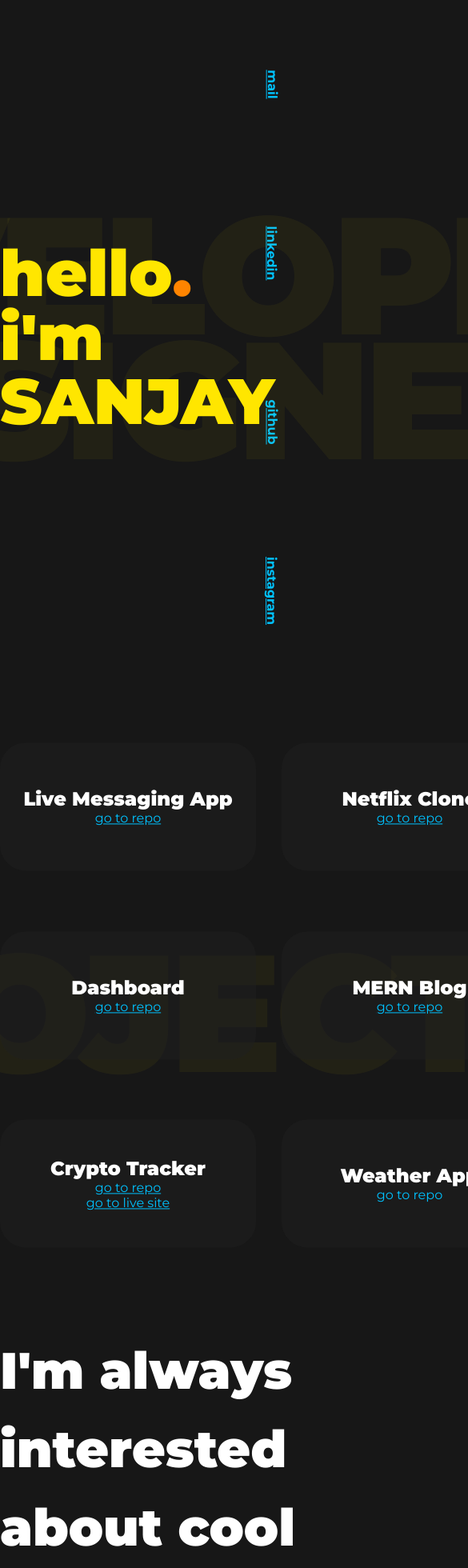
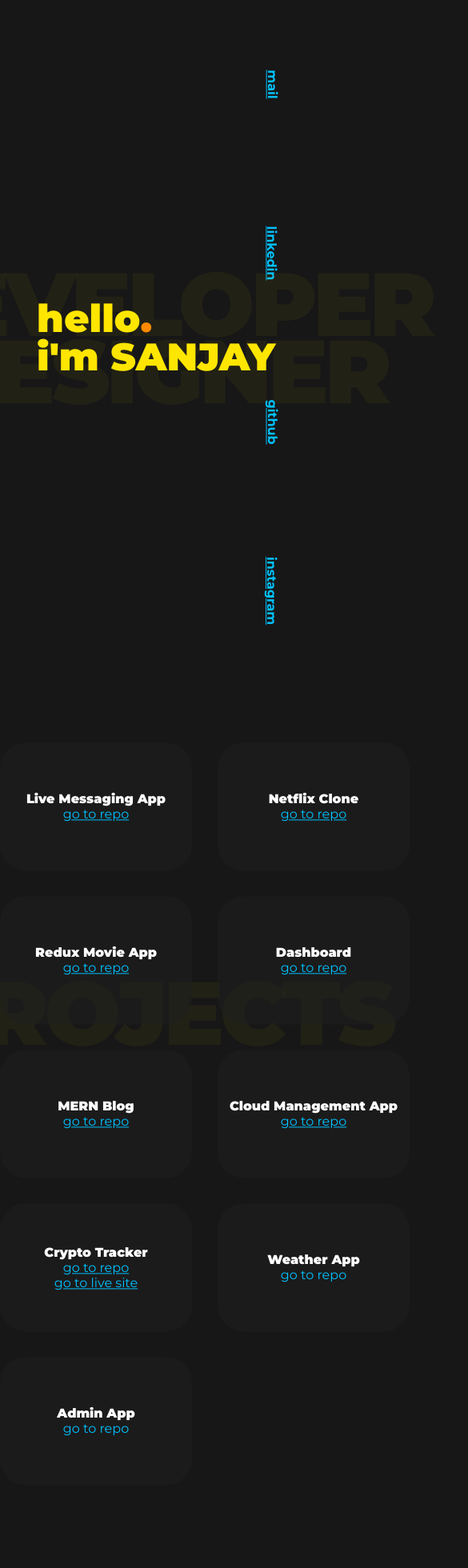
Before and after one commit to cpsanjay/portfolio, a React (Create React App) app: page / in a window 390 px wide. Shown: the top 1960 px of the page at 80% size, 585 px wide, since content can reach past the window. Built offline with nearby package versions, Linux system fonts and the light colour scheme; the HTML template or start-up script is replaced by a standard one.

Commit message:
first commit

```diff
--- a/src/CallToAction/CallToAction.css
+++ b/src/CallToAction/CallToAction.css
@@ -56,3 +56,13 @@
 .cta-btn a:hover {
   text-decoration-line: none;
 }
+
+@media screen and (max-width: 720px) {
+  .cta-main {
+    font-size: 2rem;
+    line-height: 50px;
+  }
+  .cta-btn a {
+    font-size: 3rem;
+  }
+}
--- a/src/Hero/Hero.css
+++ b/src/Hero/Hero.css
@@ -69,3 +69,12 @@
 .dot {
   color: rgb(255, 132, 0);
 }
+
+@media screen and (max-width: 720px) {
+  .hero-bg-text {
+    font-size: 7rem;
+  }
+  .main-text {
+    font-size: 3rem;
+  }
+}
--- a/src/Projects/Projects.css
+++ b/src/Projects/Projects.css
@@ -62,3 +62,21 @@
 
   color: #00c2ff;
 }
+
+@media screen and (max-width: 720px) {
+  .projects {
+    grid-template-columns: repeat(2, 1fr);
+  }
+  .projects-text {
+    font-size: 7rem;
+  }
+}
+
+@media screen and (max-width: 1000px) {
+  .single-project {
+    width: 15rem;
+  }
+  .projects span {
+    font-size: 1rem;
+  }
+}
```
